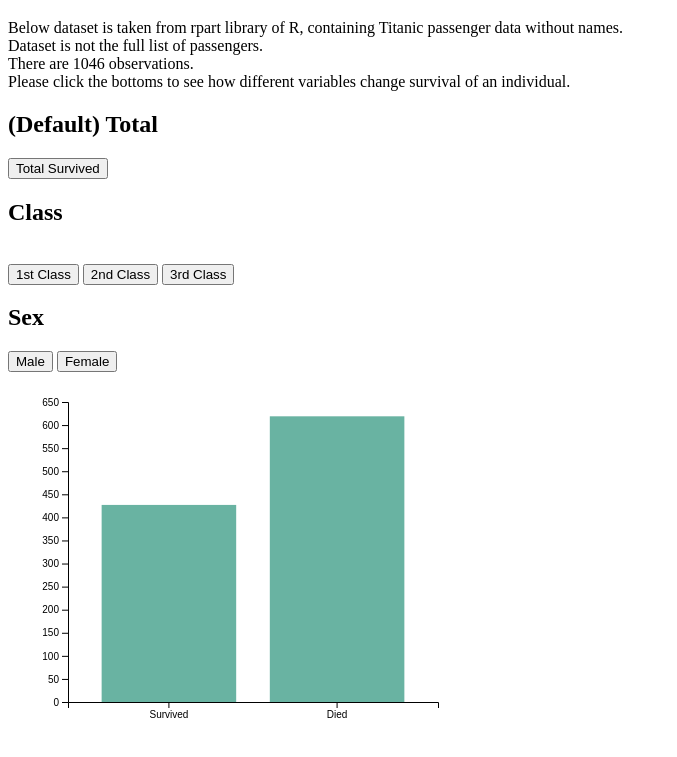
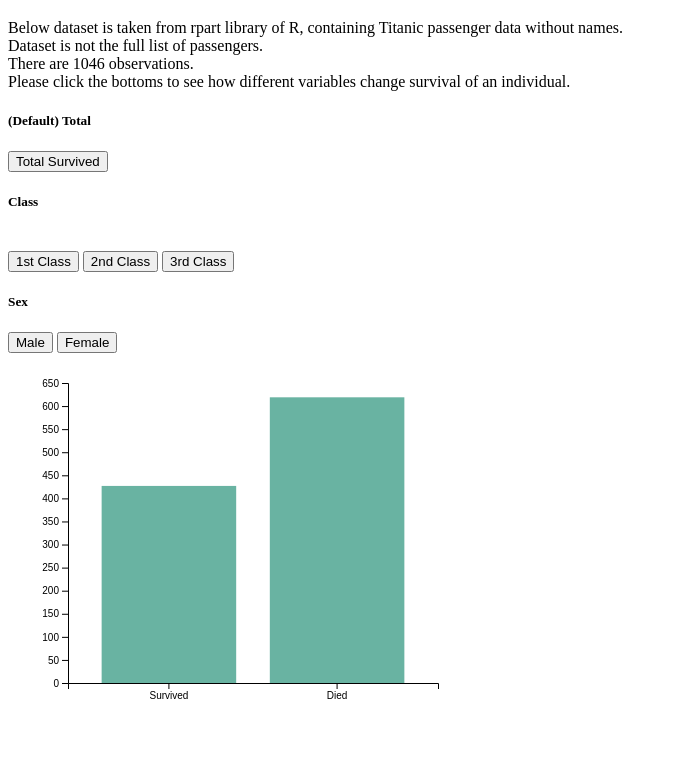
Before and after one commit to hoshic2/hoshic2.github.io, a plain HTML site: page index.html in a window 1280 px wide. Shown: the part 61-818 px from the top of the page, without its empty margins (0-677 px from the left). Drawn offline with nearby package versions, Linux system fonts and the light colour scheme.

Commit message:
Update index.html

```diff
--- a/index.html
+++ b/index.html
@@ -17,15 +17,15 @@
 <!-- Load d3.js -->
 <script src="https://d3js.org/d3.v4.js"></script>
 
-<h2>(Default) Total</h2>
+<h5>(Default) Total</h5>
 <button onclick="update(data1)">Total Survived</button> <br>
 
-<h2> Class </h2><br>
+<h5> Class </h5> <br>
 <button onclick="update(data2)">1st Class</button>
 <button onclick="update(data3)">2nd Class</button>
 <button onclick="update(data4)">3rd Class</button> <br>
 
-<h2> Sex </h2>
+<h5> Sex </h5>
 <button onclick="update(data5)">Male</button>
 <button onclick="update(data6)">Female</button>
 
```
